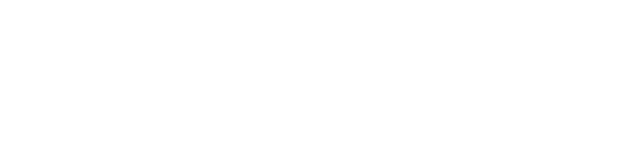
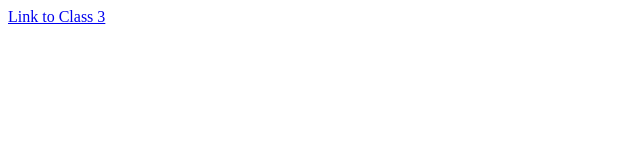
Before and after one commit to eliza-guseva/eng_it, a website: page index.html in a window 1280 px wide. Shown: the whole page, without its empty margins (0-640 px from the left). Drawn offline with Linux system fonts and the light colour scheme.

Commit message:
link to class 3

```diff
--- a/index.html
+++ b/index.html
@@ -25,7 +25,7 @@
   <body>
     <div id="app"></div>
 
-    <!-- DEPLOYMENT HTML -->
-    <link href="classes/class3.html">
+    <!-- link to classes/class3.html no scripts-->
+    <a href="classes/class3.html">Link to Class 3</a>
   </body>
 </html>
```
